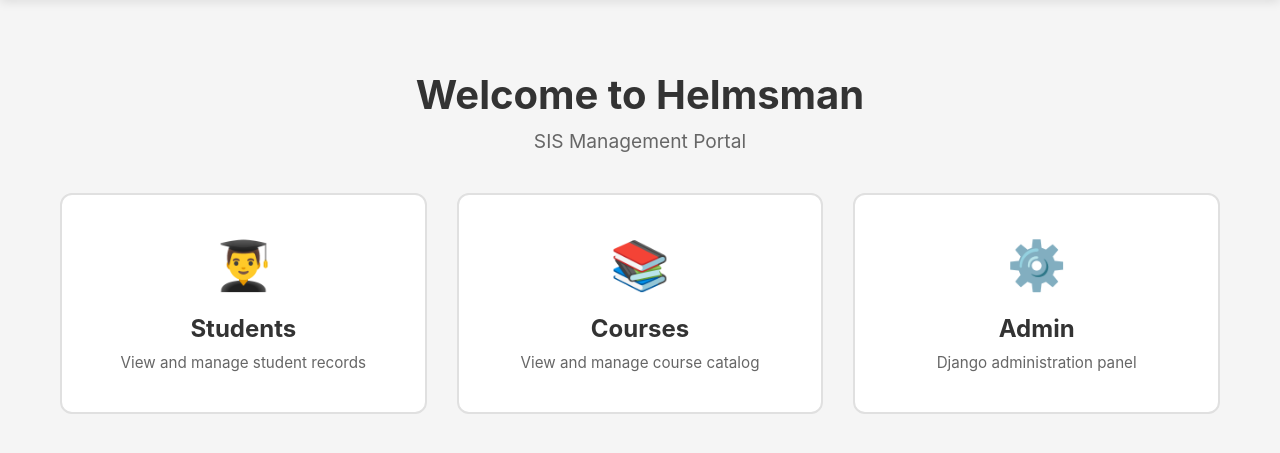
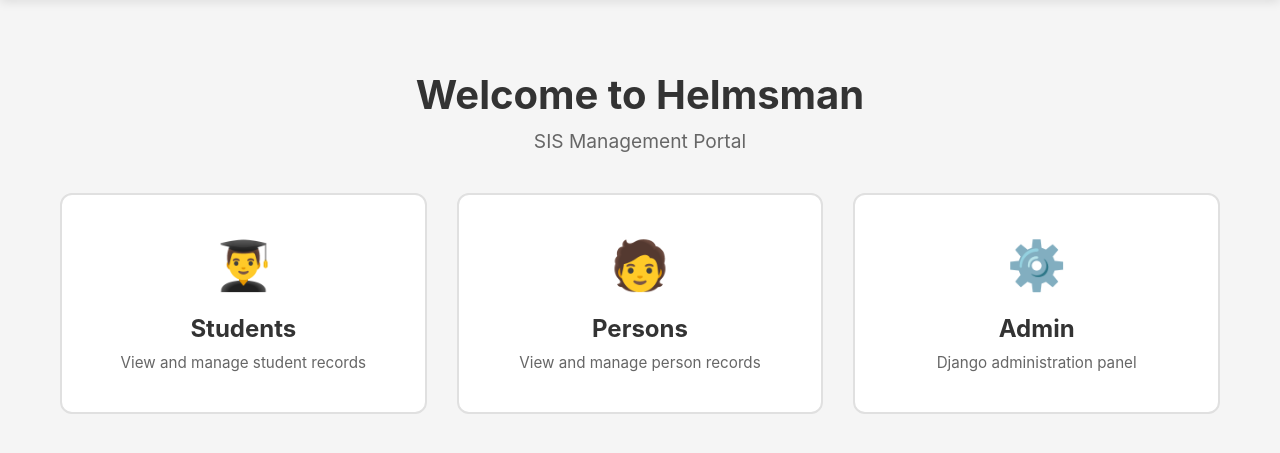
Before and after one commit to bubbly853/ribbon2helmsman, a Django app: page / in a window 1280 px wide. Shown: the part 66-519 px from the top of the page. Run offline with Django 5.2, Linux system fonts and the light colour scheme; the visitor is signed in with stand-in values (Sample User, id 1).

Commit message:
Update dashboard.html

```diff
--- a/helmsman/templates/sis/dashboard.html
+++ b/helmsman/templates/sis/dashboard.html
@@ -15,10 +15,10 @@
         <p>View and manage student records</p>
     </a>
 
-    <a href="{% url 'sis:course_list' %}" class="dashboard-card">
-        <div class="card-icon">📚</div>
-        <h2>Courses</h2>
-        <p>View and manage course catalog</p>
+    <a href="{% url 'sis:person_list' %}" class="dashboard-card">
+        <div class="card-icon">🧑</div>
+        <h2>Persons</h2>
+        <p>View and manage person records</p>
     </a>
 
     <a href="/admin/" class="dashboard-card">
```
